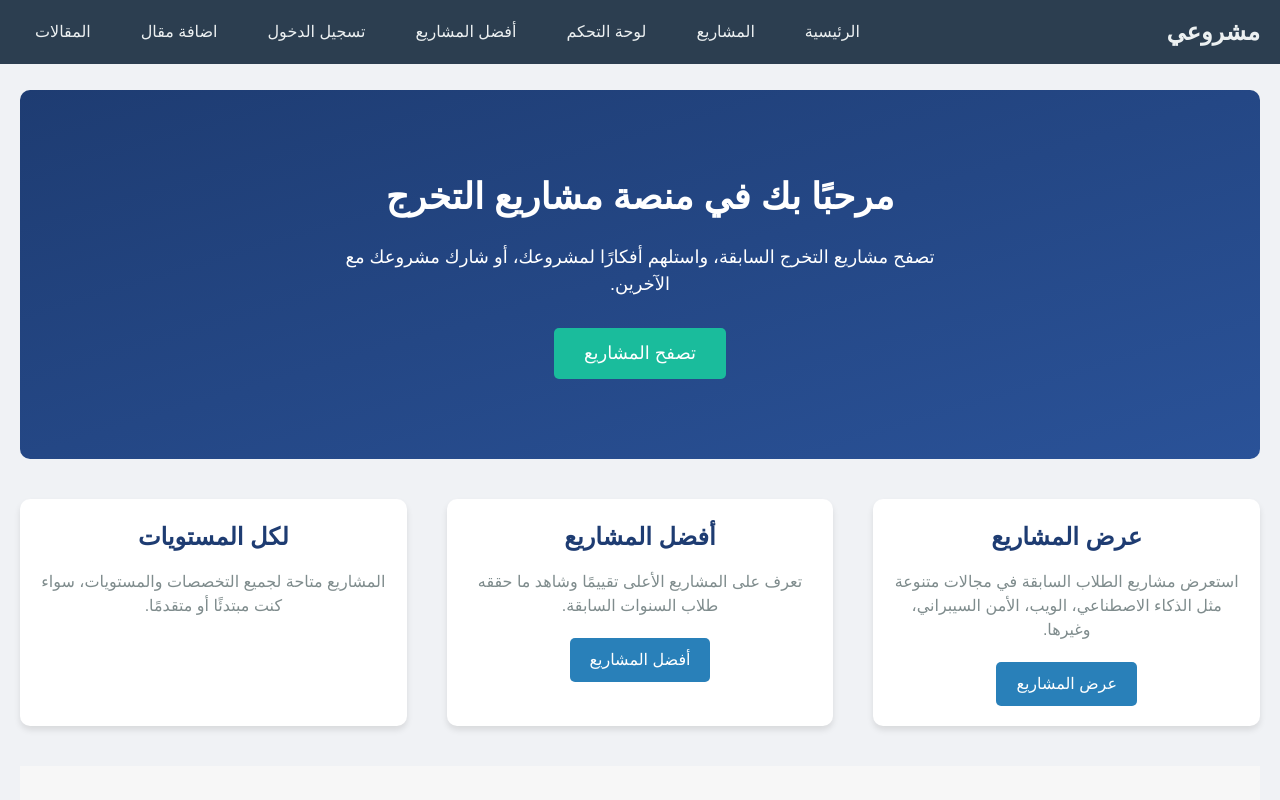
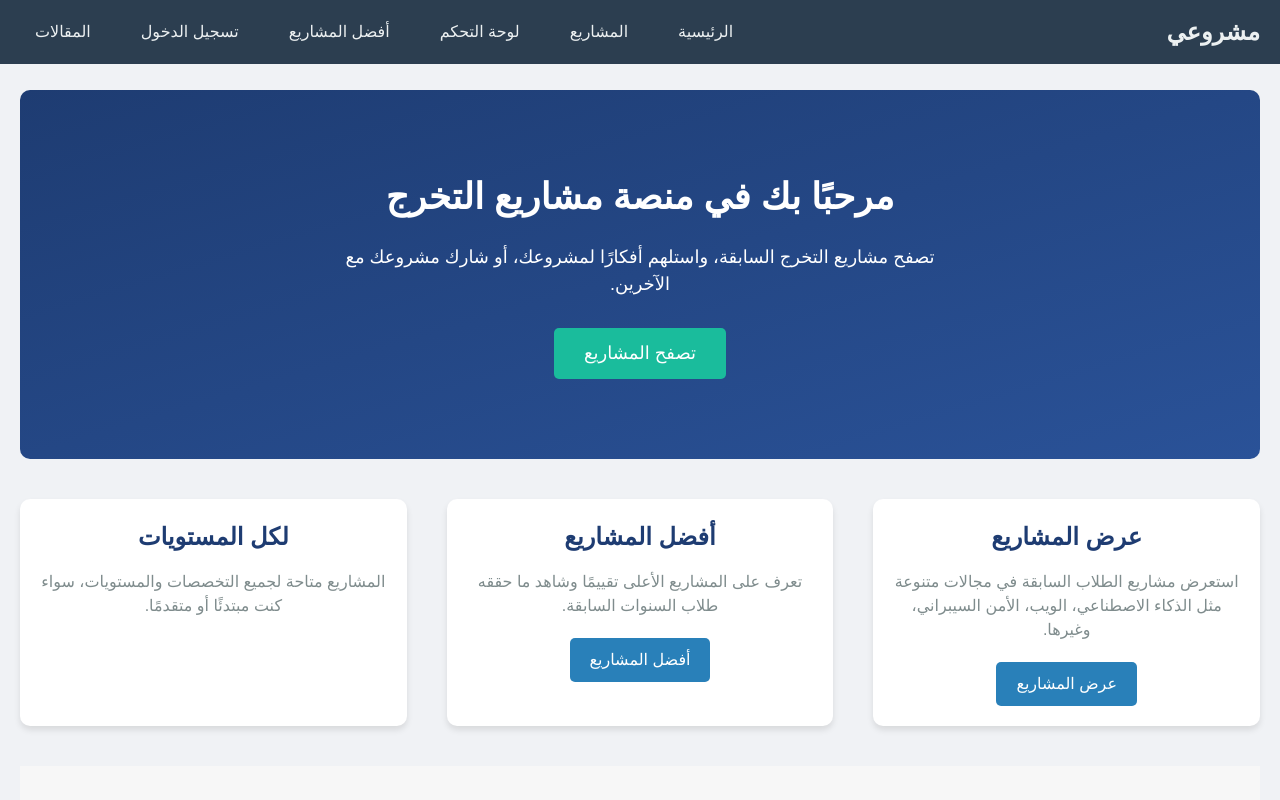
Before and after one commit to S7eko/Gradify, a React (Create React App) app: page / in a window 1280 px wide. Shown: the top 800 px of the page. Built offline with nearby package versions, Linux system fonts and the light colour scheme.

Commit message:
first commit

```diff
--- a/src/App.js
+++ b/src/App.js
@@ -29,7 +29,7 @@ function App() {
             <Route path="/Uploded" element={<UpLoader />} />
             <Route path="/login" element={<Login />} /> {/* Updated route for Login */}
             <Route path="/register" element={<Register />} />
-            <Route path="/addarticle" element={<AddArticle />} />
+            {/* <Route path="/addarticle" element={<AddArticle />} /> */}
             <Route path="/ShowBlog" element={<BlogList />} />
             <Route path="/blog/:id" element={<BlogDetails />} />
           </Routes>
--- a/src/components/header/header.js
+++ b/src/components/header/header.js
@@ -19,7 +19,7 @@ function Navbar() {
                 <Link to="/Uploded" onClick={toggleNavbar}>لوحة التحكم</Link>
                 <Link to="/dashboard" onClick={toggleNavbar}>أفضل المشاريع</Link> {/* تغيير إلى Link */}
                 <Link to="/login" onClick={toggleNavbar}>تسجيل الدخول</Link> {/* تغيير إلى Link */}
-                <Link to="/addarticle" onClick={toggleNavbar}>اضافة مقال</Link> {/* تغيير إلى Link */}
+                {/* <Link to="/addarticle" onClick={toggleNavbar}>اضافة مقال</Link>  */}
                 <Link to="/ShowBlog" onClick={toggleNavbar}>المقالات</Link> {/* تغيير إلى Link */}
                 {/* <Link to="/contact" onClick={toggleNavbar}>Contact</Link>  */}
                 <button className={classes.navCloseBtn} onClick={toggleNavbar}>
```
